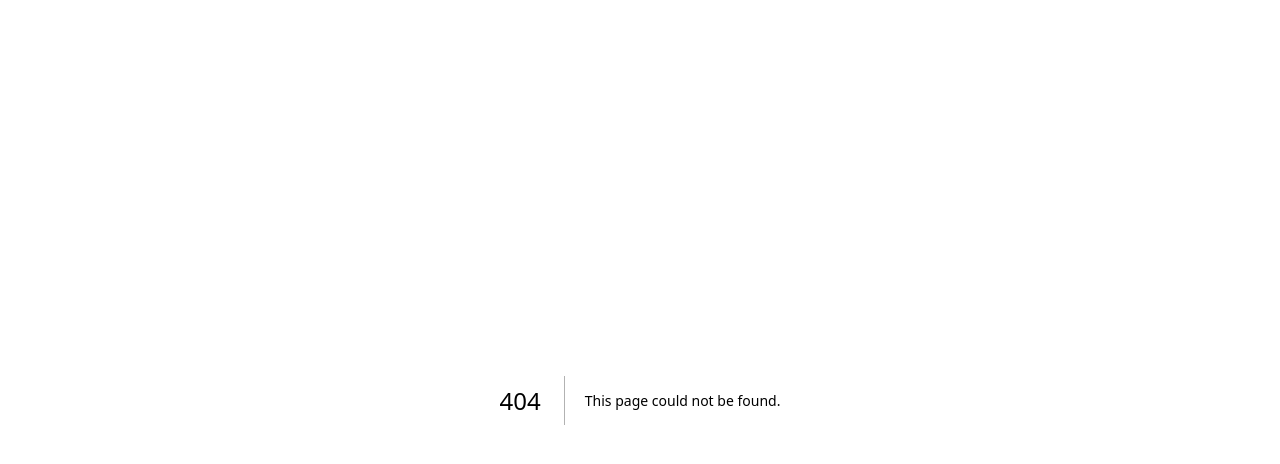
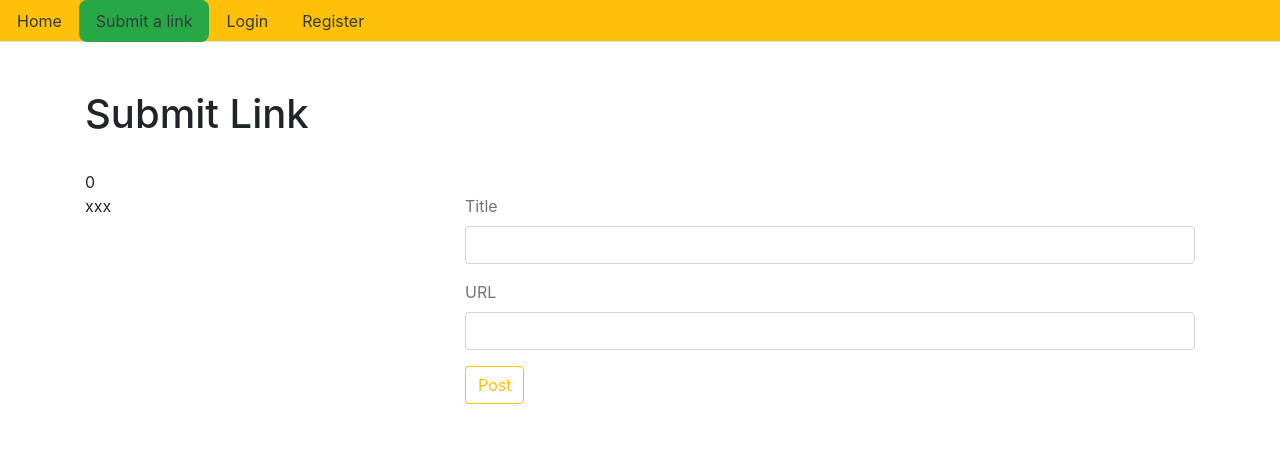
Before and after one commit to PRmars86/Hacker.io, a Next.js app: page /user/link/create in a window 1280 px wide. Before the commit this address had no page. Shown: the top 464 px of the page. Built offline with nearby package versions, Linux system fonts and the light colour scheme; no server answers.

Commit message:
submit link - 1

```diff
--- a/components/Layout.js
+++ b/components/Layout.js
@@ -28,6 +28,12 @@ const Layout = ({ children }) => {
             <li className="nav-item">
                 <Link href="/" className="nav-link text-dark">
                     Home
+                </Link>
+            </li>
+
+            <li className="nav-item">
+                <Link href="/user/link/create" className="nav-link text-dark btn btn-success" style={{ borderRadius: '8px' }}>
+                    Submit a link
                 </Link>
             </li>
 
--- a/pages/admin/category/create.js
+++ b/pages/admin/category/create.js
@@ -79,7 +79,7 @@ const Create = ({ user, token }) => {
                 name: '',
                 content: '',
                 formData: '',
-                buttonText: 'Created',
+                buttonText: 'Create',
                 imageUploadText: 'Upload image',
                 success: `${response.data.name} is created`
             });
--- /dev/null
+++ b/pages/user/link/create.js
@@ -0,0 +1,117 @@
+import { useState, useEffect } from "react";
+import Layout from "../../../components/Layout";
+import axios from "axios";
+import { getCookie, isAuth } from '../../../helpers/auth';
+import { API } from '../../../config';
+import { showSuccessMessage, showErrorMessage } from '../../../helpers/alerts';
+
+
+const Create = (token) => {
+    const [state, setState] = useState({
+        title: '',
+        url: '',
+        categories: [],
+        loadedCategories: [],
+        success: '',
+        error: '',
+        type: '',
+        medium: ''
+    });
+
+    const { title, url, categories, loadedCategories, success, error, type, medium } = state;
+
+    useEffect(() => {
+        loadCategories();
+    }, [success]);
+
+    const loadCategories = async () => {
+        const response = await axios.get(`${API}/categories`);
+        setState({ ...state, loadedCategories: response.data });
+    };
+
+    const handleTitleChange = e => {
+        setState({ ...state, title: e.target.value, error: '', success: '' });
+    };
+
+    const handleURLChange = e => {
+        setState({ ...state, url: e.target.value, error: '', success: '' });
+    };
+
+    const handleSubmit = async e => {
+        // e.preventDefault();
+        // // console.table({ title, url, categories, type, medium });
+        // try {
+        //     const response = await axios.post(
+        //         `${API}/link`,
+        //         { title, url, categories, type, medium },
+        //         {
+        //             headers: {
+        //                 Authorization: `Bearer ${token}`
+        //             }
+        //         }
+        //     );
+        //     setState({
+        //         ...state,
+        //         title: '',
+        //         url: '',
+        //         success: 'Link is created',
+        //         error: '',
+        //         loadedCategories: [],
+        //         categories: [],
+        //         type: '',
+        //         medium: ''
+        //     });
+        // } catch (error) {
+        //     console.log('LINK SUBMIT ERROR', error);
+        //     setState({ ...state, error: error.response.data.error });
+        // }
+    };
+
+    // link create form
+    const submitLinkForm = () => (
+        <form onSubmit={handleSubmit}>
+            <div className="form-group">
+                <label className="text-muted">Title</label>
+                <input type="text" className="form-control" onChange={handleTitleChange} value={title} />
+            </div>
+            <div className="form-group">
+                <label className="text-muted">URL</label>
+                <input type="url" className="form-control" onChange={handleURLChange} value={url} />
+            </div>
+            <div>
+                <button disabled={!token} className="btn btn-outline-warning" type="submit">
+                    {isAuth() || token ? 'Post' : 'Login to post'}
+                </button>
+            </div>
+        </form>
+    );
+
+    return (
+        <Layout>
+            <div className="row">
+                <div className="col-md-12">
+                    <h1>Submit Link</h1>
+                    <br />
+                    {JSON.stringify(loadedCategories.length)}
+                </div>
+            </div>
+            <div className="row">
+                <div className="col-md-4">
+                    xxx
+                </div>
+                <div className="col-md-8">
+                    {success && showSuccessMessage(success)}
+                    {error && showErrorMessage(error)}
+                    {submitLinkForm()}
+                </div>
+            </div>
+        </Layout>
+    );
+};
+
+Create.getInitialProps = ({ req }) => {
+    const token = getCookie('token', req);
+    return { token };
+};
+
+export default Create;
```
